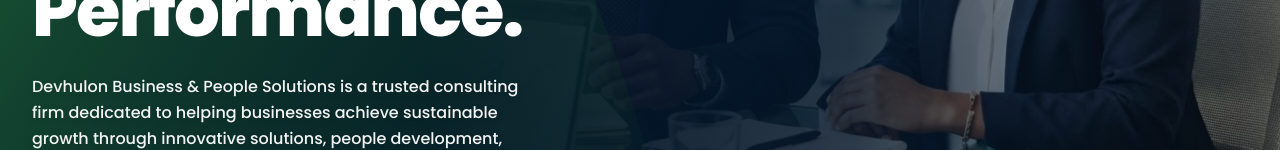
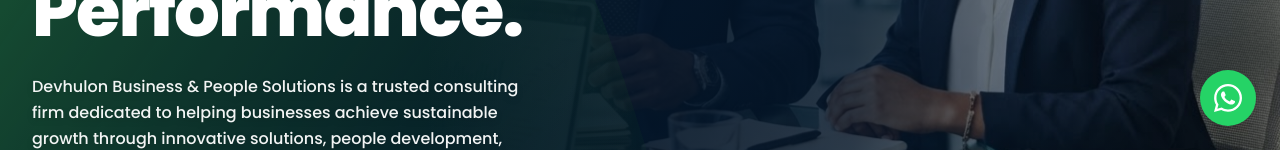
Before and after one commit to Shaun2003/DEVHULON, a Next.js app: page / in a window 1280 px wide. Shown: the part 650-800 px from the top of the page. Built offline with nearby package versions, Linux system fonts and the light colour scheme; no server answers.

Commit message:
Add WhatsappButton component to layout

```diff
--- a/app/layout.tsx
+++ b/app/layout.tsx
@@ -4,6 +4,7 @@ import { Poppins } from 'next/font/google'
 import { SiteHeader } from '@/components/site-header'
 import { SiteFooter } from '@/components/site-footer'
 import { JsonLd } from '@/components/json-ld'
+import { WhatsappButton } from '@/components/whatsapp-button'
 import Script from 'next/script'
 import { organizationSchema, websiteSchema } from '@/lib/seo'
 import './globals.css'
@@ -112,6 +113,7 @@ export default function RootLayout({
         <SiteHeader />
         <main>{children}</main>
         <SiteFooter />
+        <WhatsappButton />
         {process.env.NODE_ENV === 'production' && <Analytics />}
       </body>
     </html>
```
